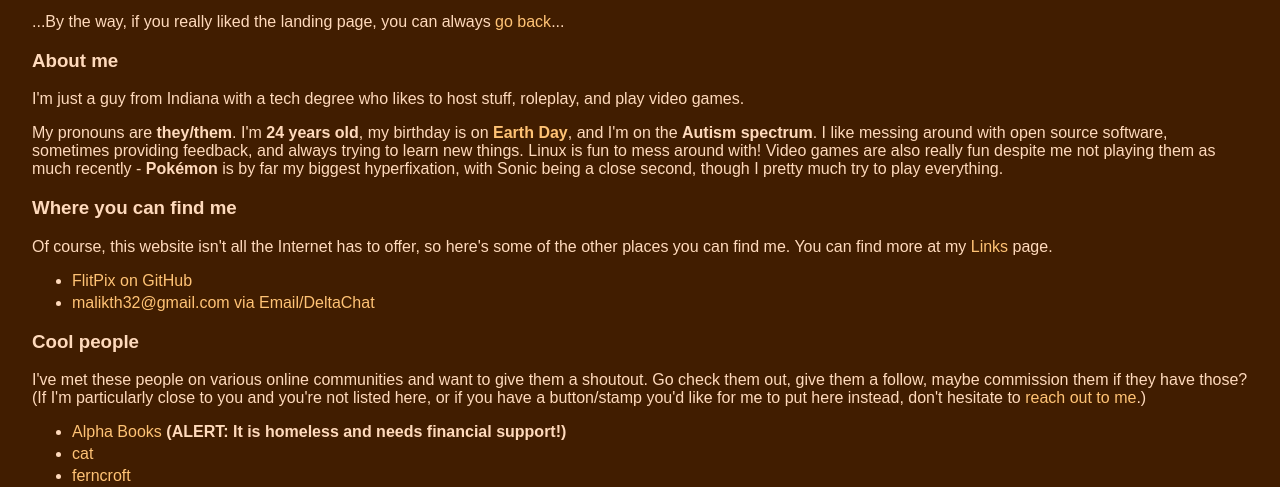
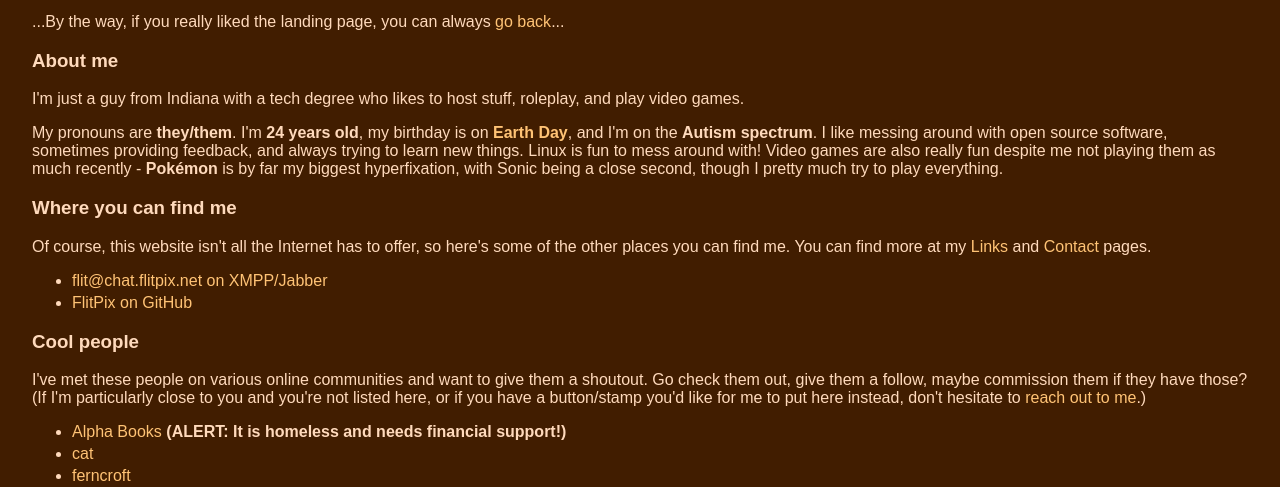
Before and after one commit to FlitPix/website, a PHP site: page /index2.php in a window 1280 px wide. Shown: the part 239-726 px from the top of the page. Run offline with PHP 8.4, Linux system fonts and the light colour scheme.

Commit message:
Clean up entries on index2 and links

```diff
--- a/index2.php
+++ b/index2.php
@@ -25,10 +25,10 @@ $title = $site_title;
                 <p>My pronouns are <b>they/them</b>. I'm <b>24 years old</b>, my birthday is on <b><a href="https://en.wikipedia.org/wiki/Earth_Day">Earth Day</a></b>, and I'm on the <b>Autism spectrum</b>. I like messing around with open source software, sometimes providing feedback, and always trying to learn new things. Linux is fun to mess around with! Video games are also really fun despite me not playing them as much recently - <b>Poke&#769;mon</b> is by far my biggest hyperfixation, with Sonic being a close second, though I pretty much try to play everything.</p>
 
                 <h3>Where you can find me</h3>
-                <p>Of course, this website isn't all the Internet has to offer, so here's some of the other places you can find me. You can find more at my <a href="links.php">Links</a> page.</p>
+                <p>Of course, this website isn't all the Internet has to offer, so here's some of the other places you can find me. You can find more at my <a href="links.php">Links</a> and <a href="/contact.php">Contact</a> pages.</p>
                 <ul>
+                    <li><a href="https://invite.joinjabber.org/#flit@chat.flitpix.net">flit@chat.flitpix.net on XMPP/Jabber</a></li>
                     <li><a href="https://github.com/FlitPix" rel="me">FlitPix on GitHub</a></li>
-                    <li><a href="mailto:malikth32@gmail.com" rel="me">malikth32@gmail.com via Email/DeltaChat</a></li>
                 </ul>
 
                 <h3>Cool people</h3>
--- a/links.php
+++ b/links.php
@@ -21,6 +21,12 @@ $title = 'Links - ' . $site_title;
                 <h2>Links</h2>
                 <p>I'm generally able to be found all around the Internet, not just here! This page lists all of the places where you might be able to find me online - webgames, forums, pretty much anything!</p>
                 <p>Please note that, unless I specify otherwise, I am <em>not</em> open to friend requests unless I've chatted with you.</p>
+
+                <h3>Development</h3>
+                <p>Code development, usually git.</p>
+                <ul>
+                    <li><b>GitHub:</b> <a href="https://github.com/FlitPix" rel="me">FlitPix</a></li>
+                </ul>
 
                 <h3>Social</h3>
                 <p>Social media, forums, and instant messaging.</p>
```
